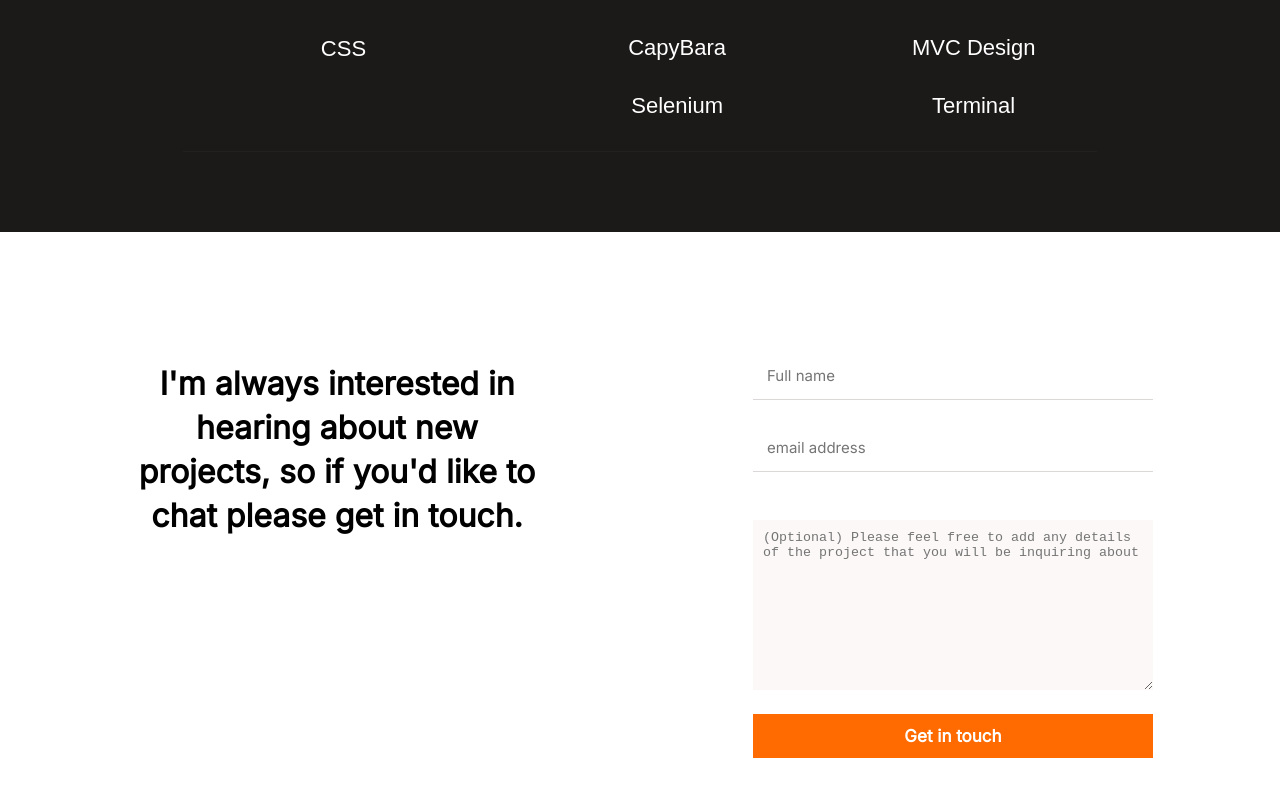
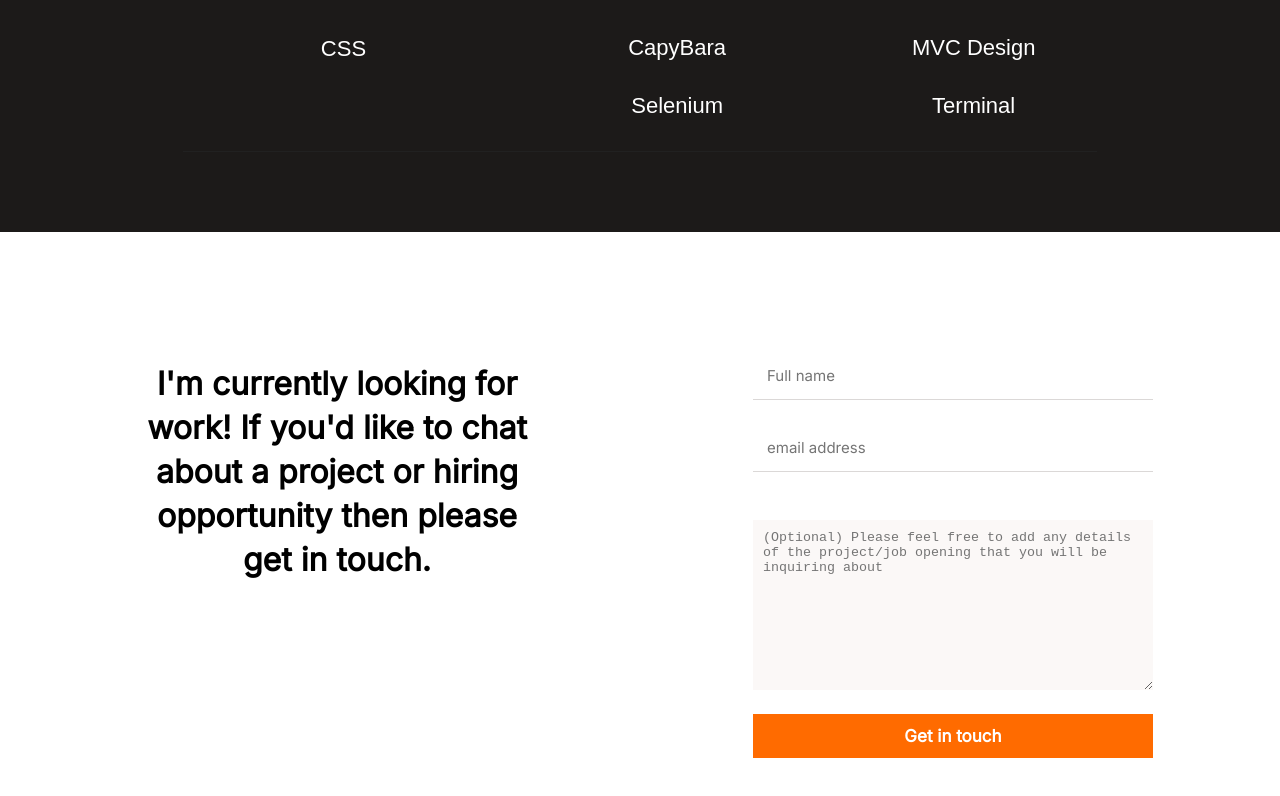
Before and after one commit to AKeeganDev/portfolio_react, a React (Create React App) app: page / in a window 1280 px wide. Shown: the part 3118-3914 px from the top of the page. Built offline with nearby package versions, Linux system fonts and the light colour scheme; a web font is replaced by a local one.

Commit message:
updated contact section to include that I am looking for work

```diff
--- a/src/components/contactMe.js
+++ b/src/components/contactMe.js
@@ -79,15 +79,15 @@ const ContactMe = () => {
   return (
     <section className="contact-me" id="contact-me">
       <h1 className="contact-me-header">
-        I&apos;m always interested in hearing about new projects,
+        I&apos;m currently looking for work!
         {' '}
-        so if you&apos;d like to chat please get in touch.
+        If you&apos;d like to chat about a project or hiring opportunity then please get in touch.
       </h1>
       <form className="contact-form" action="https://formspree.io/f/mvolaagj" method="post">
         <input type="text" name="full-name" id="full-name" placeholder="Full name" required="" maxLength="30" />
         <input type="email" name="email" id="mail" placeholder="Email address" title="Please use all lower-case characters for your email address" required="" />
         <span className="error" aria-live="polite" />
-        <textarea name="details" id="details" cols="30" rows="10" placeholder="(Optional) Please feel free to add any details of the project that you will be inquiring about" maxLength="500" />
+        <textarea name="details" id="details" cols="30" rows="10" placeholder="(Optional) Please feel free to add any details of the project/job opening that you will be inquiring about" maxLength="500" />
         <button type="submit" className="see-project submit">Get in touch</button>
       </form>
     </section>
```
